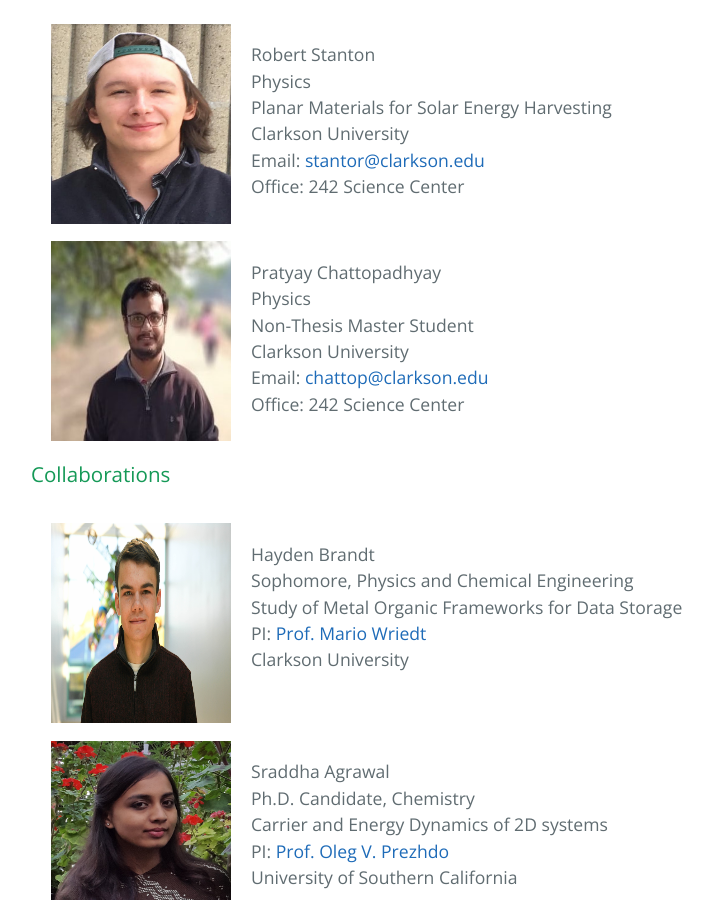
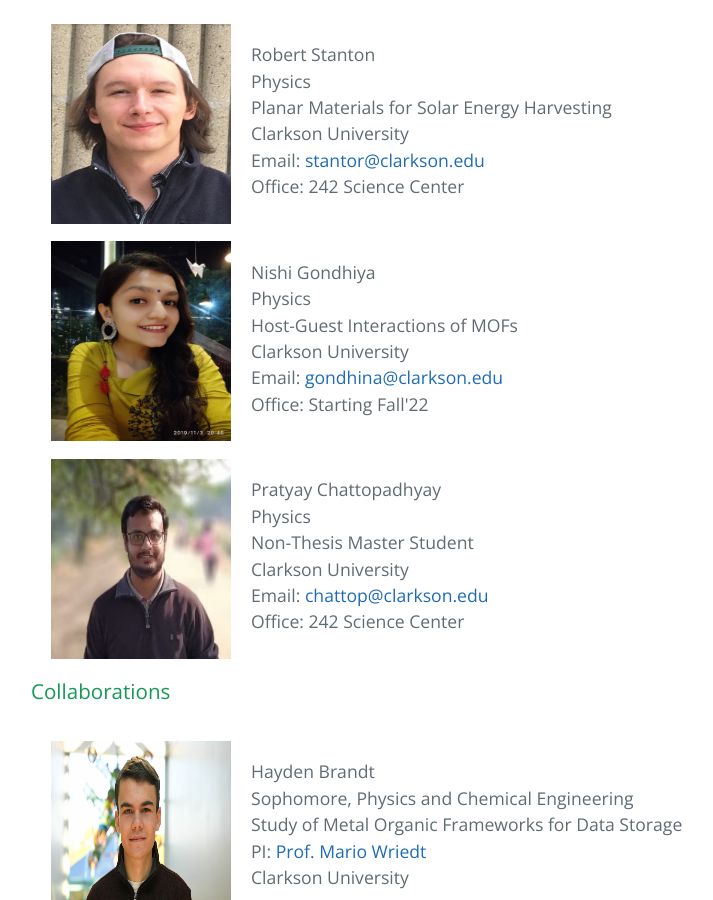
Before and after one commit to dharatrivedi/dharatrivedi.github.io, a Jekyll site: the page built from people.html, in a window 1280 px wide and 900 px high, scrolled down 1308 px. Shown: the whole window, without its empty margins (233-946 px from the left). Built offline with Jekyll 4.4.1, drawn with Linux system fonts in a browser that asks for light colours.

Commit message:
Update people.html

```diff
--- a/people.html
+++ b/people.html
@@ -58,6 +58,17 @@ title: {{ site.name }}
     </p>
   </ul>
   <ul class="clearfix">
+    <img class="img1" src="/images/NG.jpg" alt="NishiGondhiya" width="180" height="200"  hspace="20">
+    <p>
+      Nishi Gondhiya<br />
+      Physics<br />
+      Host-Guest Interactions of MOFs<br />
+      Clarkson University<br />
+      Email: <a href="mailto:gondhina@clarkson.edu">gondhina@clarkson.edu</a><br />
+      Office: Starting Fall'22<br />
+    </p>
+  </ul>
+  <ul class="clearfix">
     <img class="img1" src="/images/PC.jpeg" alt="PratyayChattopadhyay" width="180" height="200"  hspace="20">
     <p>
       Pratyay Chattopadhyay <br />
```
